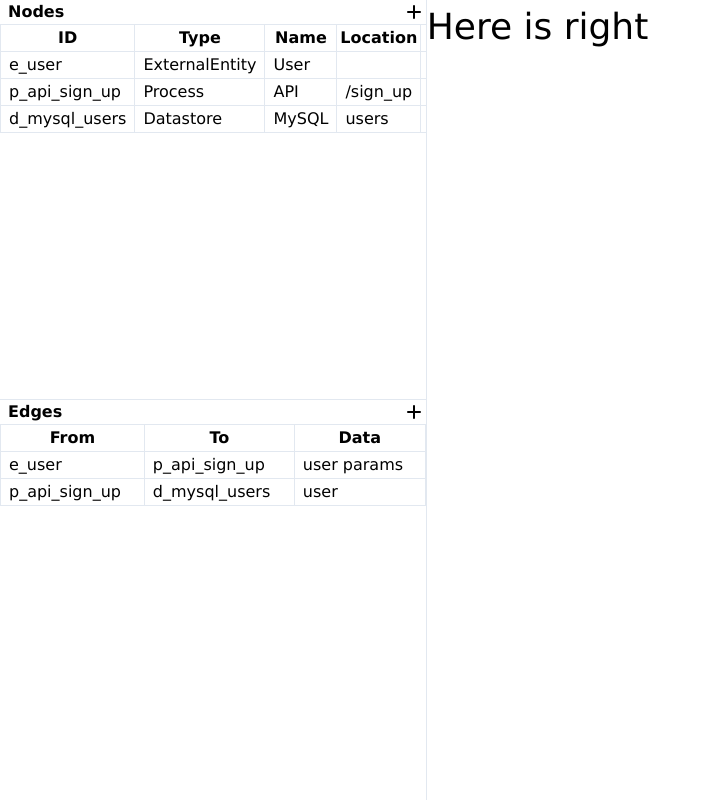
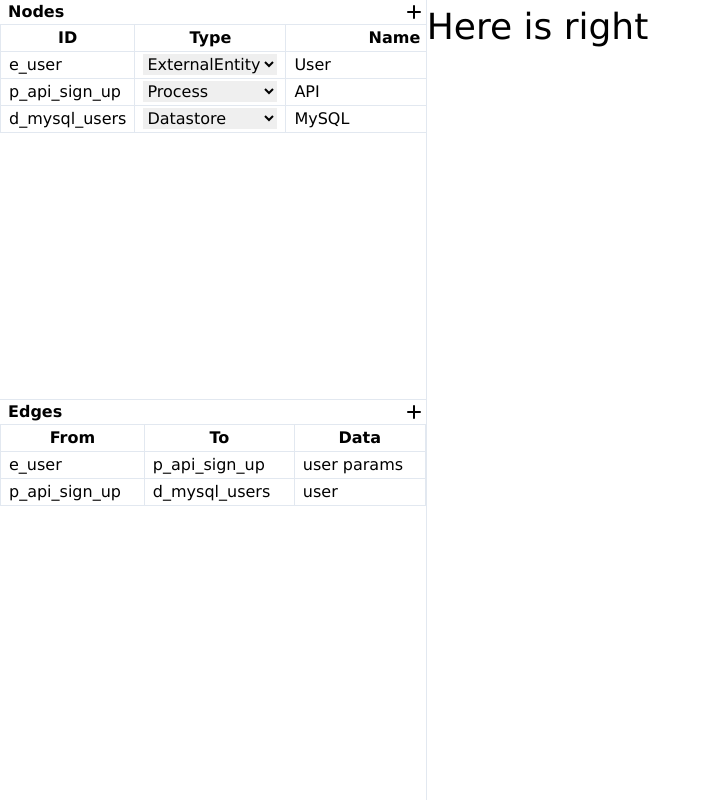
Before and after one commit to naoty/dfd-editor, a Next.js app: page / in a window 1280 px wide. Shown: the whole page, without its empty margins (0-711 px from the left). Built offline with nearby package versions, Linux system fonts and the light colour scheme.

Commit message:
Remove codes to toggle span and input

```diff
--- a/components/NodesTable.tsx
+++ b/components/NodesTable.tsx
@@ -1,5 +1,4 @@
 import React, { useState } from "react";
-import classnames from "classnames";
 
 class Node {
   type: string;
@@ -59,12 +58,8 @@ const NodesTable: React.FC = () => {
     new Node(NodeType.Datastore, "MySQL", "users"),
   ]);
 
-  const [editableCellId, setEditableCellId] = useState<string | null>(null);
-
   const handleAddButtonClick = () => {
-    const newNodeIndex = nodes.length;
     setNodes([...nodes, new Node(NodeType.Process, "new node", "")]);
-    setEditableCellId(`type_${newNodeIndex}`);
   };
 
   const handleDeleteButtonClick = (
@@ -74,17 +69,6 @@ const NodesTable: React.FC = () => {
     const deletedIndex = parseInt(element.dataset["index"]);
     const newNodes = nodes.filter((_, index) => index !== deletedIndex);
     setNodes(newNodes);
-  };
-
-  const handleCellClick = (
-    event: React.MouseEvent<HTMLTableDataCellElement, MouseEvent>
-  ) => {
-    const element = event.target as HTMLElement;
-    setEditableCellId(element.id);
-  };
-
-  const handleCellBlur = () => {
-    setEditableCellId(null);
   };
 
   const handleTypeChange = (event: React.ChangeEvent<HTMLSelectElement>) => {
@@ -159,22 +143,9 @@ const NodesTable: React.FC = () => {
               <tr key={index}>
                 <td className="border px-2">{node.id()}</td>
                 <td className="border px-2">
-                  <span
-                    id={`type_${index}`}
-                    className={classnames({
-                      hidden: editableCellId === `type_${index}`,
-                    })}
-                    onClick={handleCellClick}
-                  >
-                    {node.type}
-                  </span>
                   <select
                     name={`${index}`}
                     value={node.type}
-                    className={classnames({
-                      hidden: editableCellId !== `type_${index}`,
-                    })}
-                    onBlur={handleCellBlur}
                     onChange={handleTypeChange}
                   >
                     <option value="ExternalEntity">ExternalEntity</option>
@@ -183,45 +154,19 @@ const NodesTable: React.FC = () => {
                   </select>
                 </td>
                 <td className="border px-2">
-                  <span
-                    id={`name_${index}`}
-                    className={classnames({
-                      hidden: editableCellId === `name_${index}`,
-                    })}
-                    onClick={handleCellClick}
-                  >
-                    {node.name}
-                  </span>
                   <input
                     type="text"
                     name={`${index}`}
                     value={node.name}
-                    className={classnames({
-                      hidden: editableCellId !== `name_${index}`,
-                    })}
                     onChange={handleNameChange}
-                    onBlur={handleCellBlur}
                   />
                 </td>
                 <td className="border px-2">
-                  <span
-                    id={`location_${index}`}
-                    className={classnames({
-                      hidden: editableCellId === `location_${index}`,
-                    })}
-                    onClick={handleCellClick}
-                  >
-                    {node.location}
-                  </span>
                   <input
                     type="text"
                     name={`${index}`}
                     value={node.location}
-                    className={classnames({
-                      hidden: editableCellId !== `location_${index}`,
-                    })}
                     onChange={handleLocationChange}
-                    onBlur={handleCellBlur}
                   />
                 </td>
                 <td className="border px-2">
--- a/package.json
+++ b/package.json
@@ -6,7 +6,6 @@
     "start": "next start"
   },
   "dependencies": {
-    "classnames": "^2.2.6",
     "next": "^9.5.2",
     "postcss-flexbugs-fixes": "^4.2.1",
     "postcss-preset-env": "^6.7.0",
```
